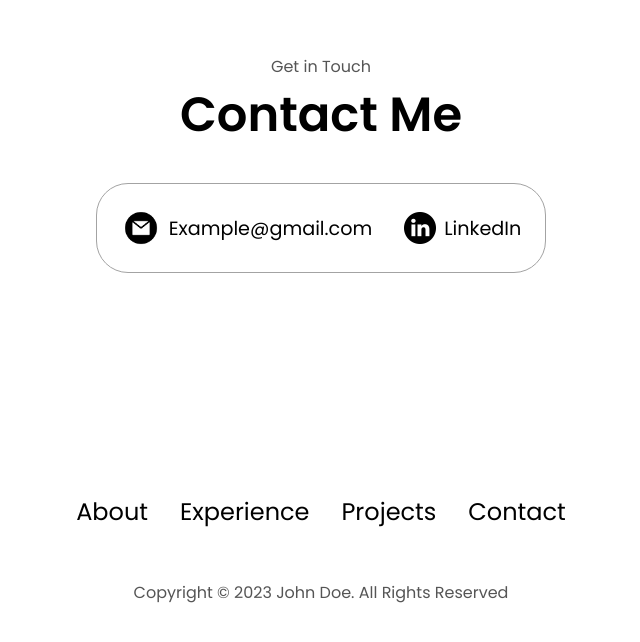
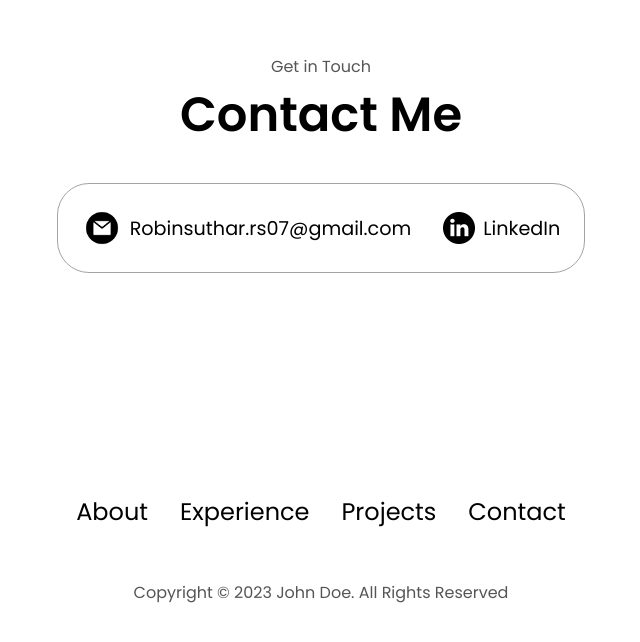
Before and after one commit to RobinSuthar/First_Portfolio, a plain HTML site: page index.html in a window 1280 px wide. Shown: the part 4311-4953 px from the top of the page, without its empty margins (319-959 px from the left). Drawn offline with Linux system fonts and the light colour scheme.

Commit message:
New changes

```diff
--- a/index.html
+++ b/index.html
@@ -290,7 +290,7 @@
                 <img src="./information/email.png"
                 alt="Email Icon"
                 class="icon contact-icon email-icon">
-                <p><a href="mailto:examplemail@gmail.com">Example@gmail.com</a></p>
+                <p><a href="mailto:Robinsuthar.rs07@gmail.com">Robinsuthar.rs07@gmail.com</a></p>
             </div>
             <div class="contact-info-container">
                 <img src="./information/linkedin.png"
```
